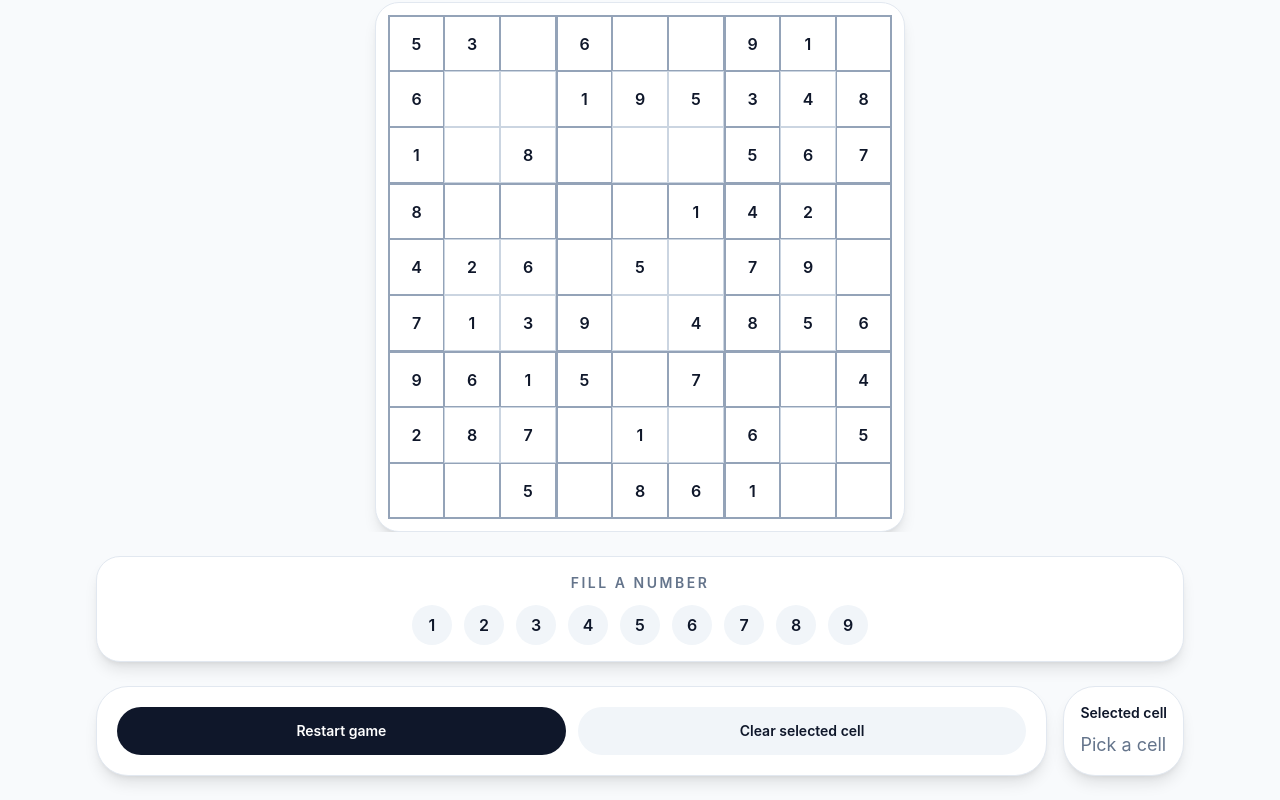
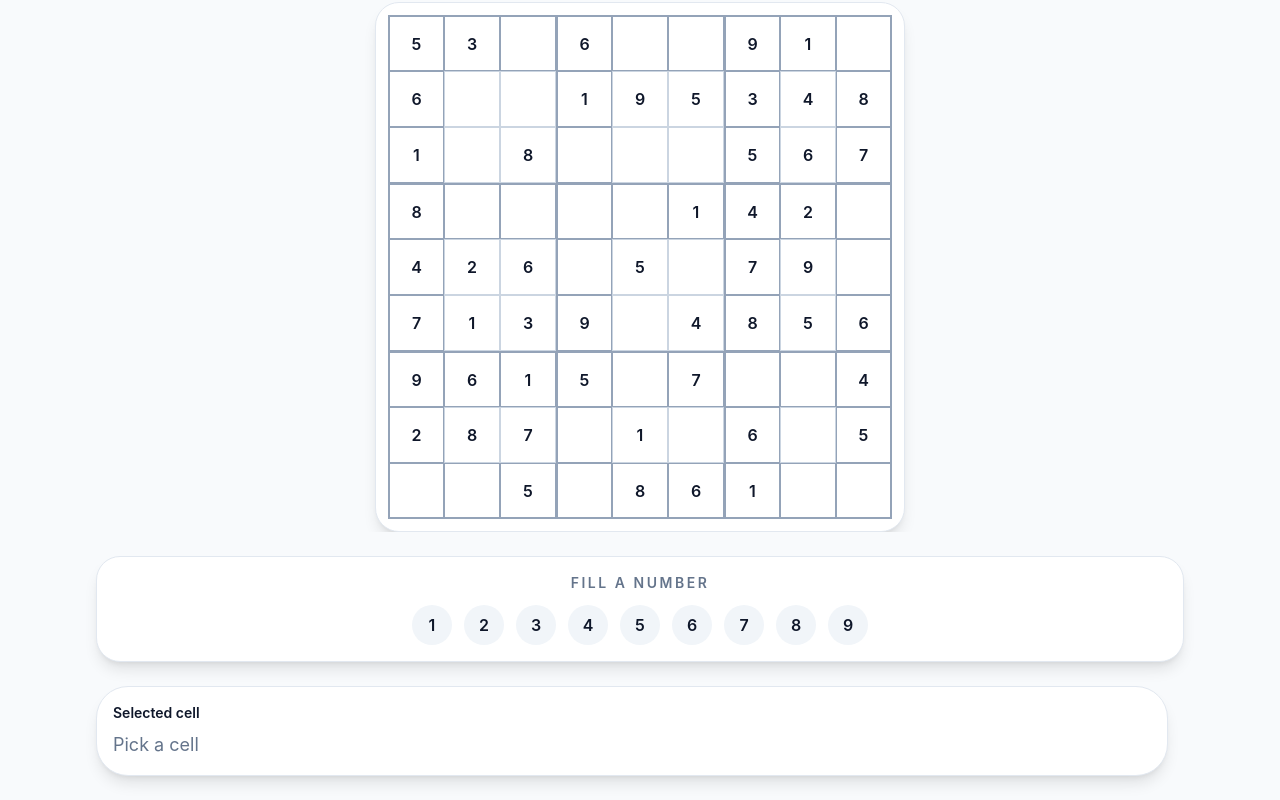
Before and after one commit to VahidKhodadadi/unique-sudoku, a React (Vite) app: page / in a window 1280 px wide. Shown: the part 246-1046 px from the top of the page. Built offline with nearby package versions, Linux system fonts and the light colour scheme.

Commit message:
Finalize UI cleanup: remove old controls layout and reposition status blocks

```diff
--- a/src/components/ControlsSection.tsx
+++ b/src/components/ControlsSection.tsx
@@ -9,22 +9,6 @@ interface ControlsSectionProps {
 export default function ControlsSection({ onNewGame, onClearCell, selectedCell }: ControlsSectionProps) {
   return (
     <section className="mt-6 grid gap-4 sm:grid-cols-[1fr_auto]">
-      <div className="grid gap-3 rounded-[2rem] border border-slate-200 bg-white p-5 shadow-lg sm:grid-cols-[1fr_1fr]">
-        <button
-          type="button"
-          onClick={onNewGame}
-          className="rounded-3xl bg-slate-900 px-4 py-3 text-sm font-semibold text-white transition hover:bg-slate-700"
-        >
-          Restart game
-        </button>
-        <button
-          type="button"
-          onClick={onClearCell}
-          className="rounded-3xl bg-slate-100 px-4 py-3 text-sm font-semibold text-slate-900 transition hover:bg-slate-200"
-        >
-          Clear selected cell
-        </button>
-      </div>
       <div className="rounded-[2rem] border border-slate-200 bg-white p-4 shadow-lg">
         <p className="text-sm font-semibold text-slate-900">Selected cell</p>
         <p className="mt-2 text-lg text-slate-500">
--- a/src/components/StatusPanel.tsx
+++ b/src/components/StatusPanel.tsx
@@ -21,10 +21,6 @@ export default function StatusPanel({
   return (
     <section className="grid gap-3 rounded-[1.25rem] border border-slate-200 bg-slate-100/80 p-3 shadow-sm backdrop-blur-sm sm:grid-cols-[1fr_1fr_1fr]">
       <div className="rounded-2xl border border-slate-200 bg-white/80 p-3 text-slate-700 shadow-sm flex flex-col items-center justify-center text-center">
-        <p className="text-xs uppercase tracking-[0.3em] text-slate-500">Timer</p>
-        <p className="mt-2 text-xl font-semibold">{formatTime(elapsedSeconds)}</p>
-      </div>
-      <div className="rounded-2xl border border-slate-200 bg-white/80 p-3 text-slate-700 shadow-sm flex flex-col items-center justify-center text-center">
         <p className="text-xs uppercase tracking-[0.3em] text-slate-500">Mistakes</p>
         <p className="mt-2 text-xl font-semibold">{mistakes} / {mistakeThreshold}</p>
         <p className="mt-1 text-xs text-slate-500">{statusMessage}</p>
@@ -43,6 +39,10 @@ export default function StatusPanel({
           ))}
         </select>
       </div>
+      <div className="rounded-2xl border border-slate-200 bg-white/80 p-3 text-slate-700 shadow-sm flex flex-col items-center justify-center text-center">
+        <p className="text-xs uppercase tracking-[0.3em] text-slate-500">Timer</p>
+        <p className="mt-2 text-xl font-semibold">{formatTime(elapsedSeconds)}</p>
+      </div>
     </section>
   );
 }
```
Also changed, not shown: src/App.tsx (+0 -10 lines).
